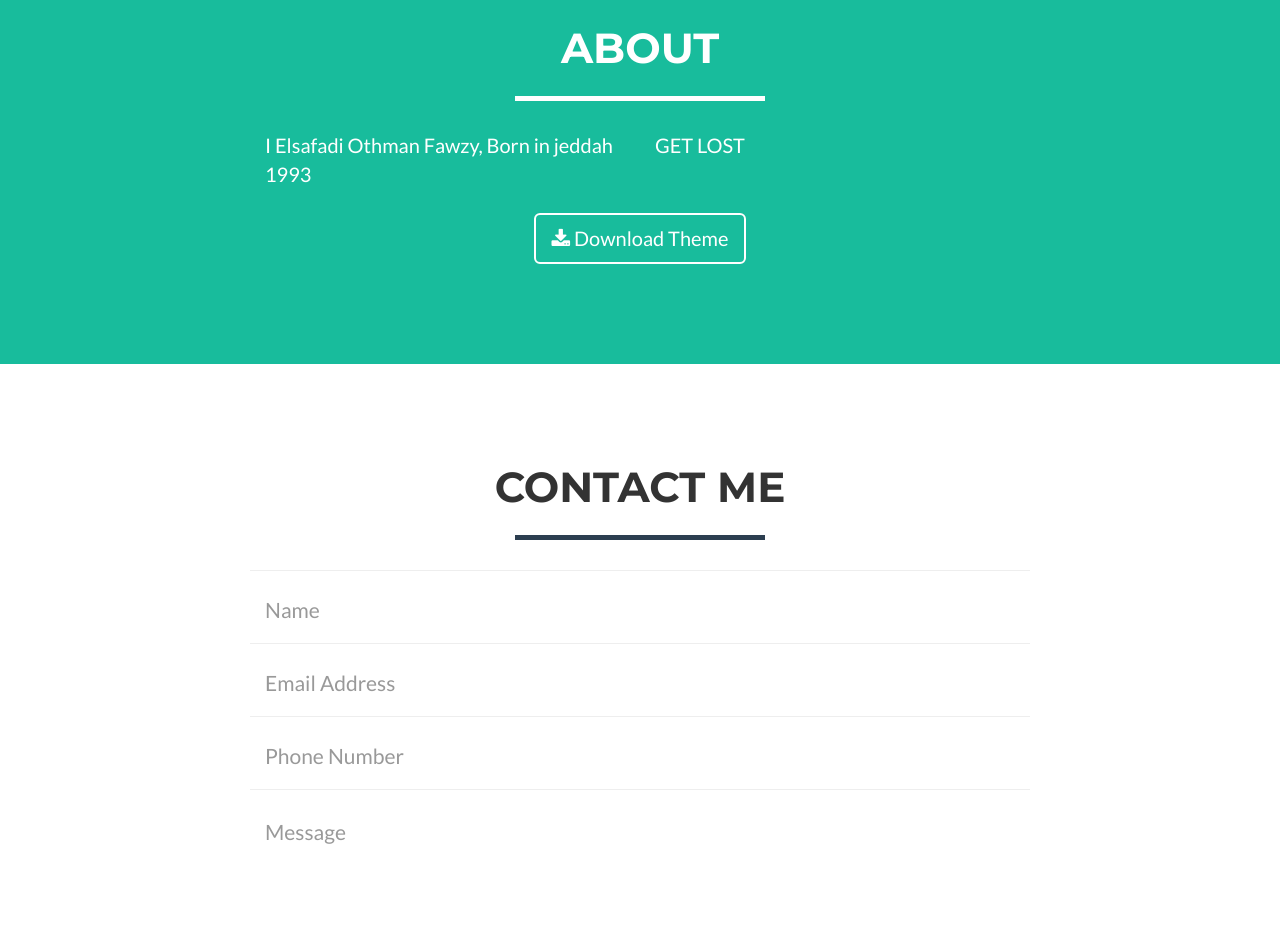
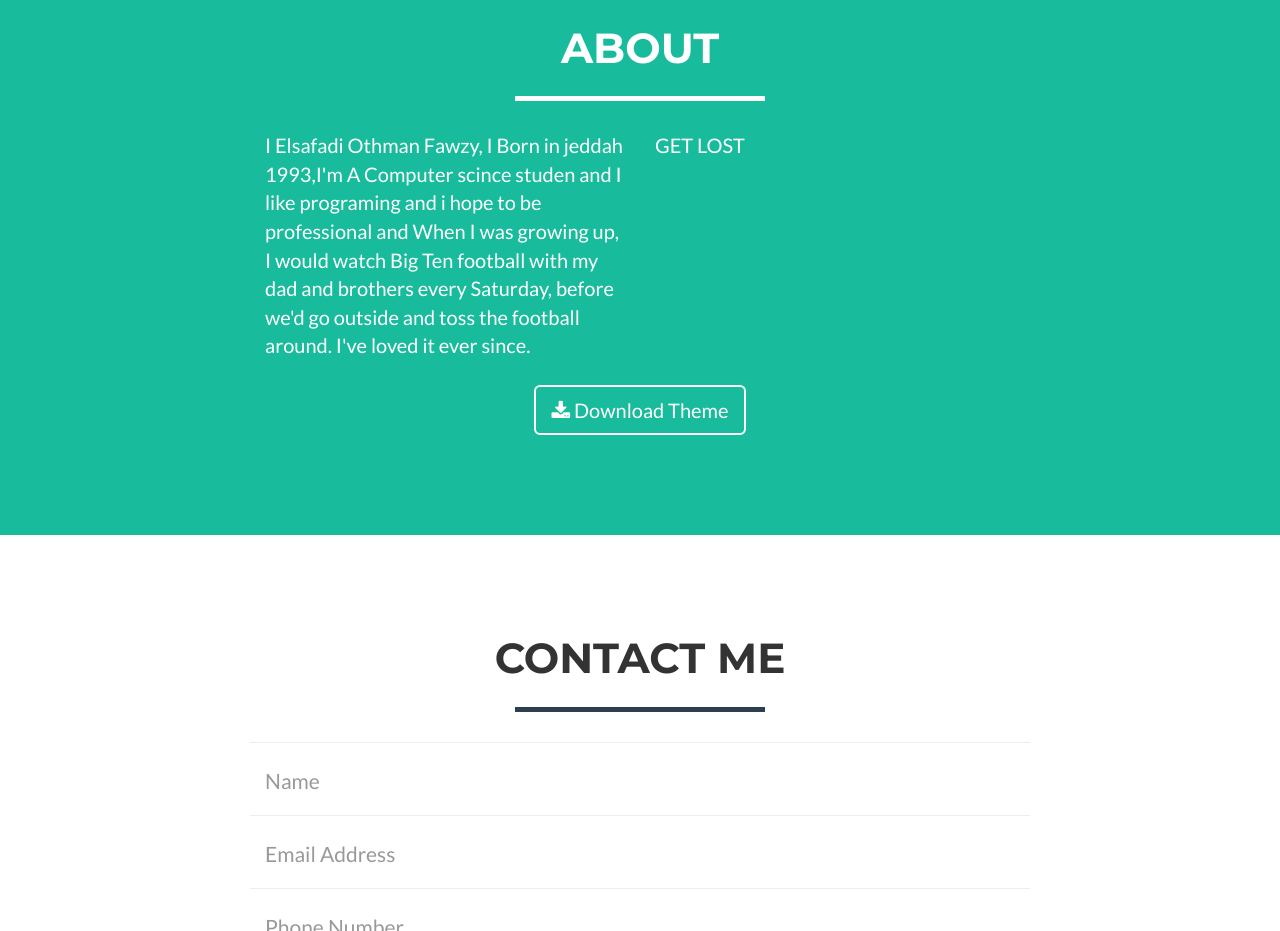
Before and after one commit to Othmanzz/othman.github.io, a website: page index.html in a window 1280 px wide. Shown: the part 2000-2931 px from the top of the page. Drawn offline with nearby package versions, Linux system fonts and the light colour scheme.

Commit message:
initial upload

```diff
--- a/index.html
+++ b/index.html
@@ -167,7 +167,7 @@
             </div>
             <div class="row">
                 <div class="col-lg-4 col-lg-offset-2">
-                    <p>I Elsafadi Othman Fawzy, Born in jeddah 1993 </p>
+                    <p>I Elsafadi Othman Fawzy, I Born in jeddah 1993,I'm A Computer scince studen and I like programing and i hope to be professional and When I was growing up, I would watch Big Ten football with my dad and brothers every Saturday, before we'd go outside and toss the football around. I've loved it ever since. </p>
                 </div>
                 <div class="col-lg-4">
                     <p>GET LOST</p>
```
Also changed, not shown: 1 other file.
